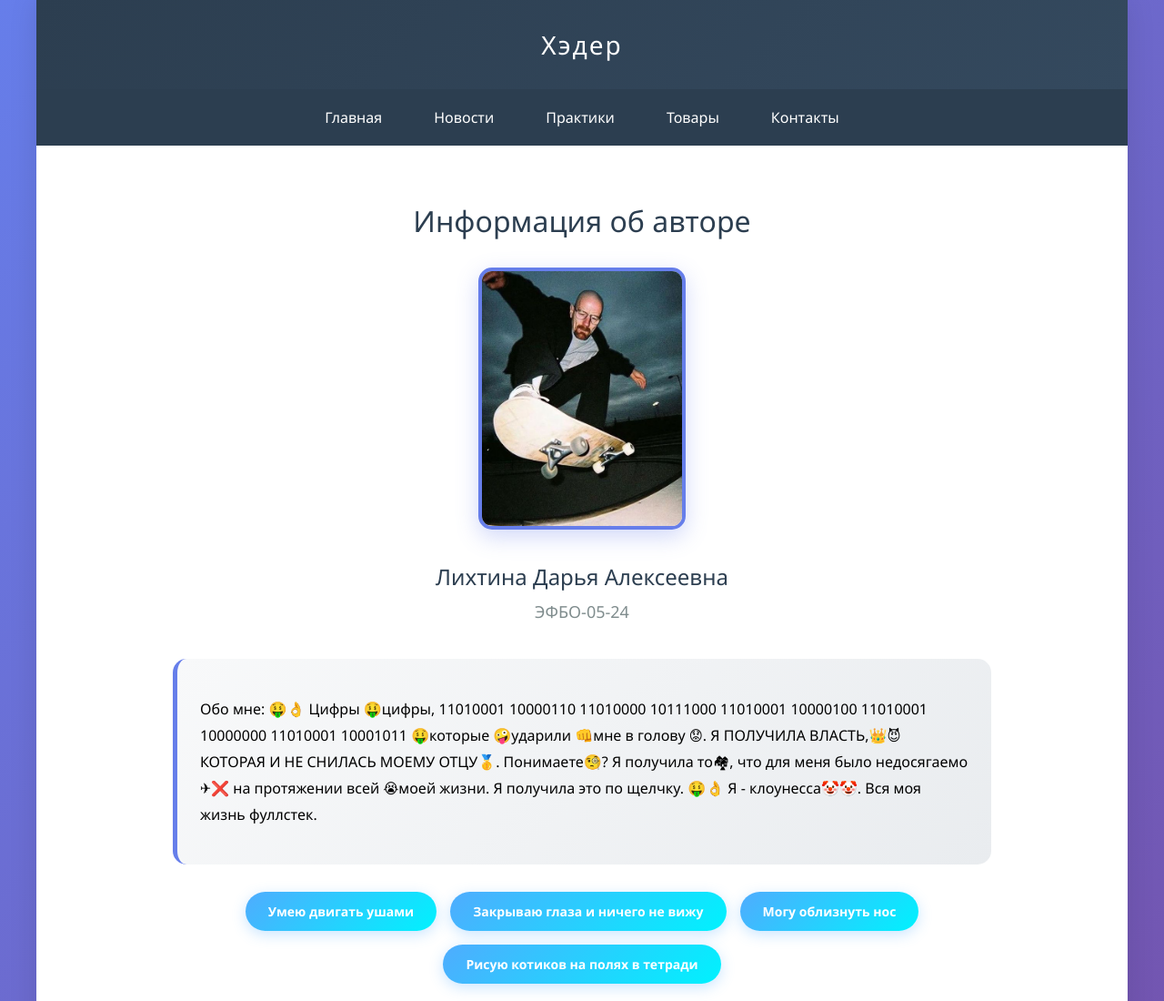
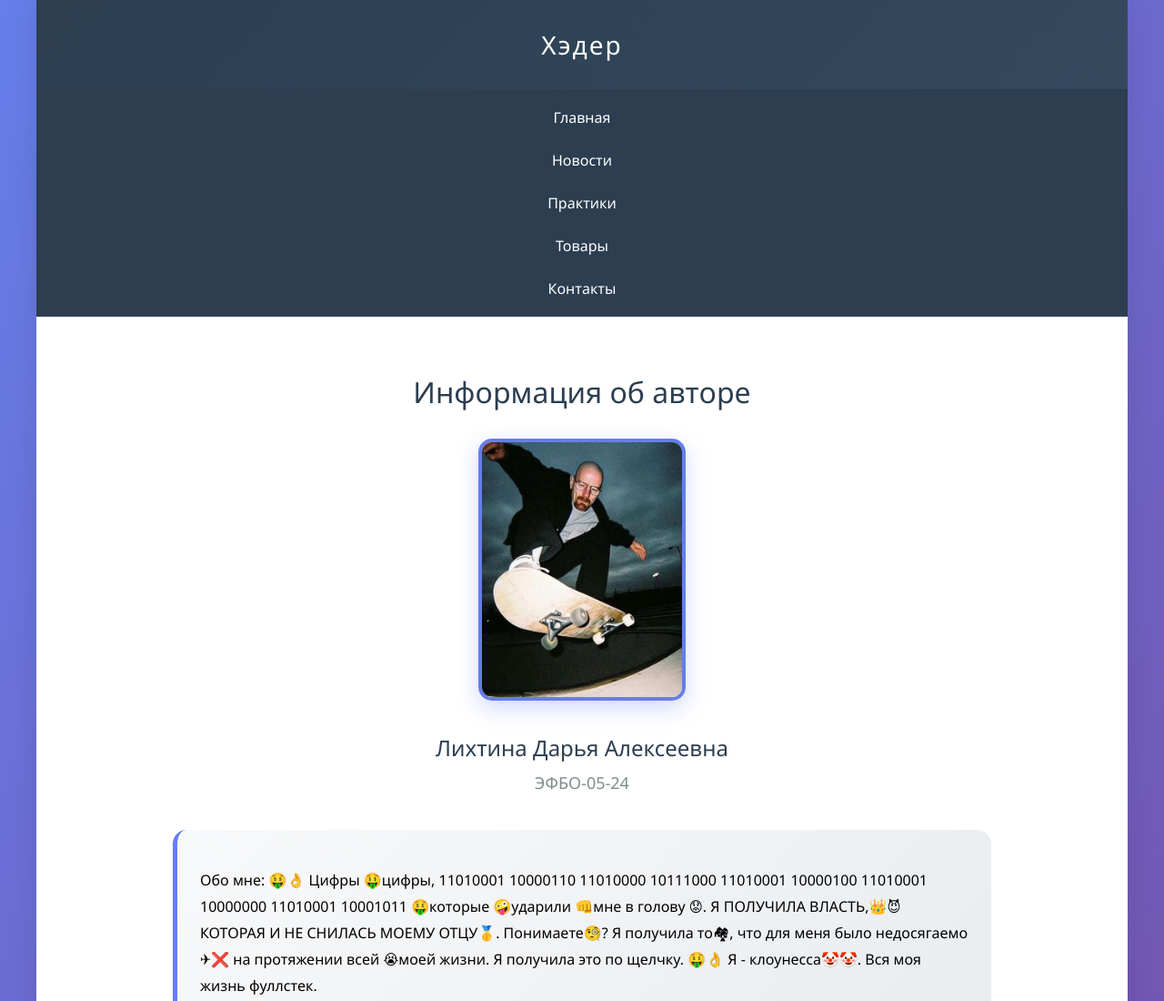
Before and after one commit to DaryaKlyukvina/frontend-and-backend-practice, a plain HTML site: page index.html in a window 1280 px wide. Shown: the top 1100 px of the page at 91% size. Drawn offline with Linux system fonts and the light colour scheme.

Commit message:
фикс

```diff
--- a/style/styles.css
+++ b/style/styles.css
@@ -100,6 +100,10 @@ body {
     .navbar-nav .nav-link:hover {
         background: rgba(255, 255, 255, 0.15);
     }
+}
+
+.container {
+    flex-direction: column;
 }
 
 /* Для очень маленьких экранов */
```
